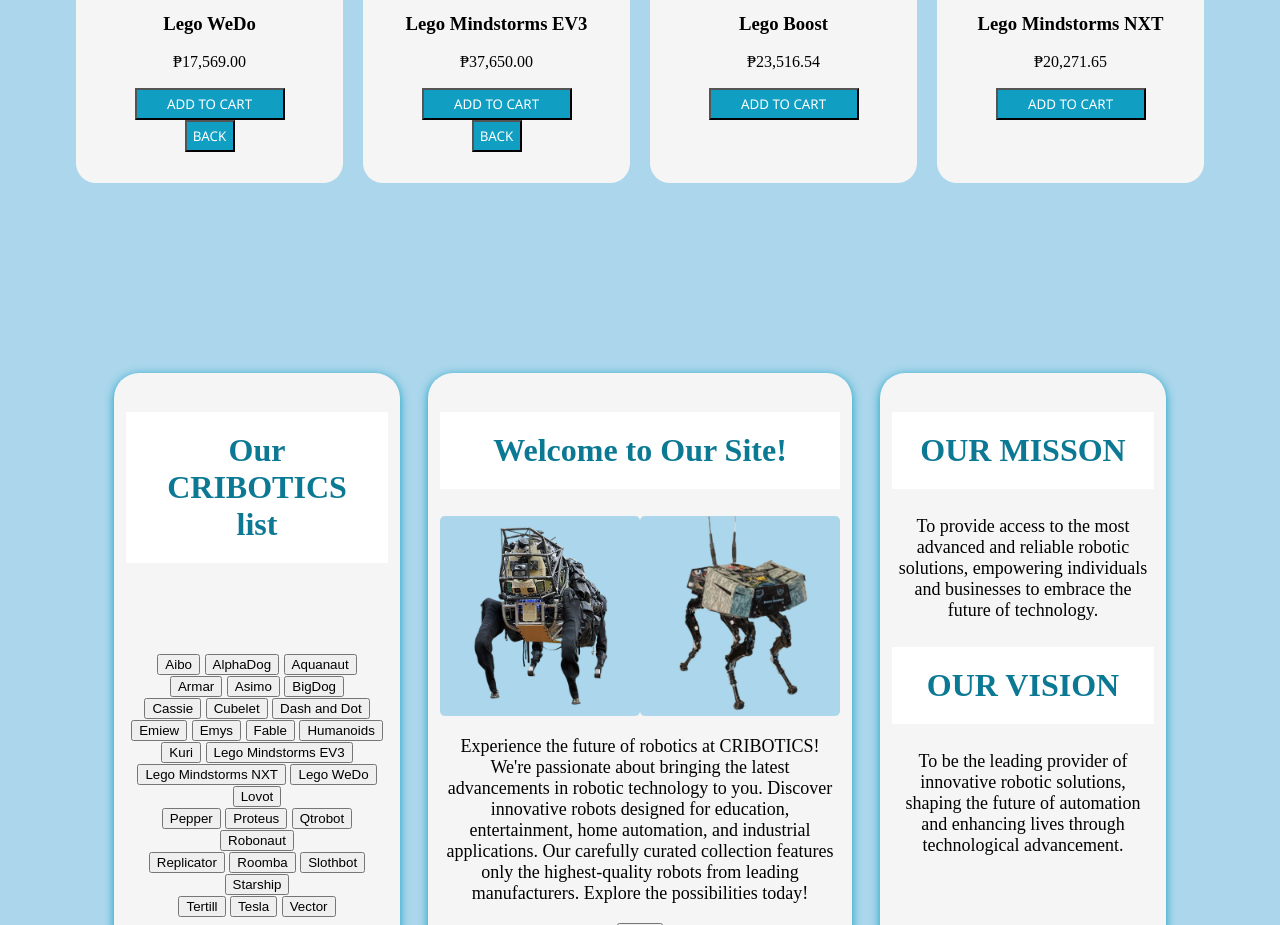
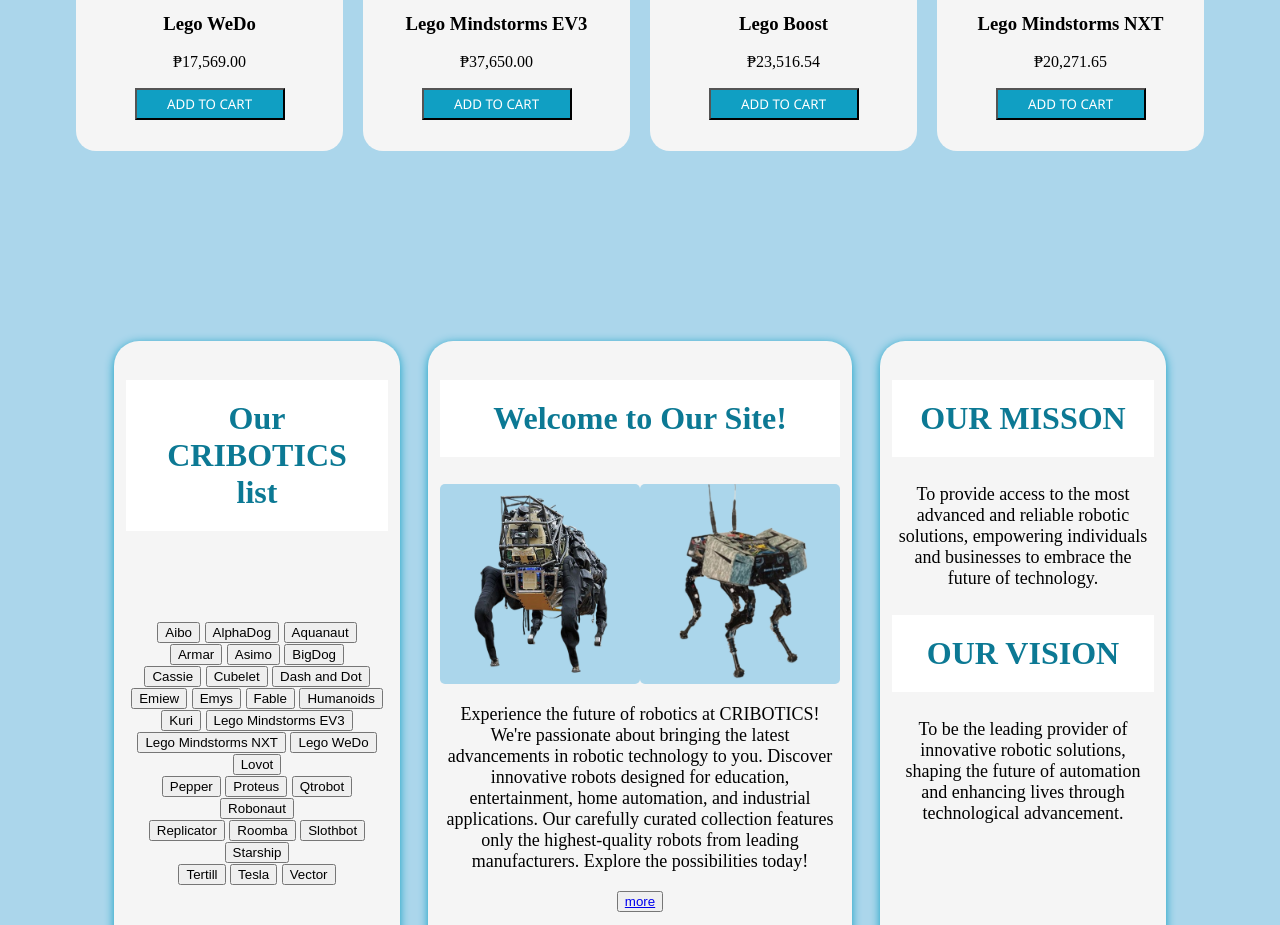
Before and after one commit to seferina-12/cribotics.git.io, a plain HTML site: page index.html in a window 1280 px wide. Shown: the part 1360-2285 px from the top of the page. Drawn offline with Linux system fonts and the light colour scheme.

Commit message:
Update index.html

```diff
--- a/index.html
+++ b/index.html
@@ -568,7 +568,7 @@
                 </p>
               <div class="bbuttons">
                 <button class="add">Add to Cart</button>
-                <a href="PRODUCTS.html"><button class="back">Back</button></a>
+
 
             </div>
                 </div>
@@ -578,7 +578,7 @@
                   <p> ₱37,650.00</p>
                   <div class="bbuttons">
                     <button class="add">Add to Cart</button>
-                    <a href="PRODUCTS.html"><button class="back">Back</button></a>
+
 
                 </div>
                 </div>
```
